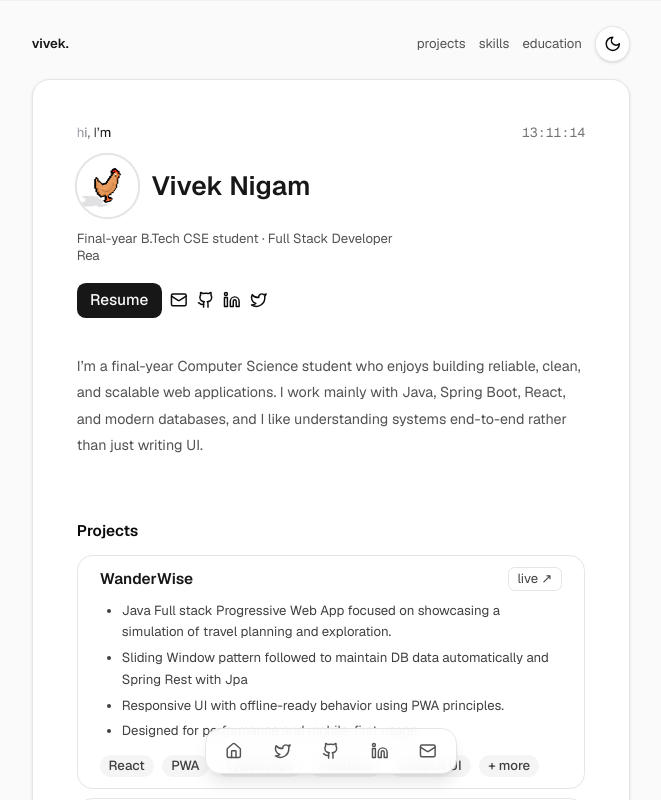
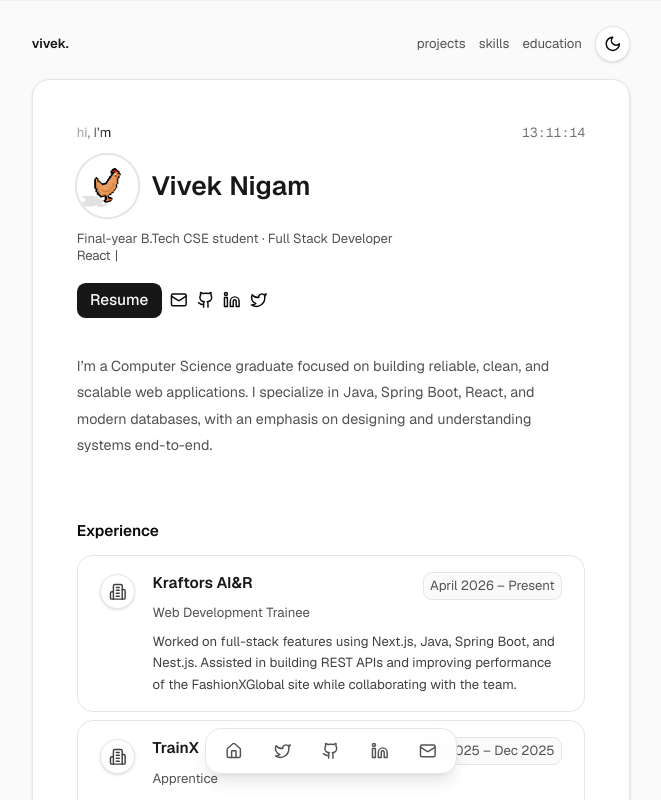
Before and after one commit to vivekgotstack/Portfolio, a Next.js app: page / in a window 1280 px wide. Shown: the top 800 px of the page, without its empty margins (309-970 px from the left). Built offline with nearby package versions, Linux system fonts and the light colour scheme.

Commit message:
Revise profile description and add experience section
Updated personal description and added work experience.

```diff
--- a/app/page.tsx
+++ b/app/page.tsx
@@ -7,6 +7,7 @@ import { TimeCounter } from "@/components/time-counter";
 
 import { ProjectListItem } from "@/components/project-list-item";
 import { AchievementItem } from "@/components/achievement-item";
+import { WorkItem } from "@/components/work-item";
 import { Dock } from "@/components/dock";
 import { SkillsDraggable } from "@/components/skills-draggable";
 import { ThemeToggle } from "@/components/theme-toggle";
@@ -116,12 +117,30 @@ export default function Page() {
 
             <FadeInText>
               <section className="p-4 text-[13px] leading-6 text-neutral-600 dark:text-neutral-300">
-                I’m a final-year Computer Science student who enjoys building
-                reliable, clean, and scalable web applications. I work mainly
-                with Java, Spring Boot, React, and modern databases, and I like
-                understanding systems end-to-end rather than just writing UI.
+                I’m a Computer Science graduate focused on building reliable, clean, and scalable web applications. I specialize in Java, Spring Boot, React, and modern databases, with an emphasis on designing and understanding systems end-to-end.
               </section>
             </FadeInText>
+
+            <SlideUp>
+              <section id="experience" className="mt-6 p-4">
+                <h3 className="text-sm font-semibold mb-3">Experience</h3>
+
+                <div className="space-y-2">
+                  <WorkItem
+                    company="Kraftors AI&R"
+                    role="Web Development Trainee"
+                    period="April 2026 – Present"
+                    summary="Worked on full-stack features using Next.js, Java, Spring Boot, and Nest.js. Assisted in building REST APIs and improving performance of the FashionXGlobal site while collaborating with the team."
+                  />
+                  <WorkItem
+                    company="TrainX"
+                    role="Apprentice"
+                    period="Sept 2025 – Dec 2025"
+                    summary="Structured, on-site apprentice-style training program for final-year students, covering Java, Data Structures, and Database Management. Delivered hands-on sessions and real-world projects to enhance practical skills and industry readiness."
+                  />
+                </div>
+              </section>
+            </SlideUp>
 
             <SlideUp>
               <section id="projects" className="mt-6 p-4">
```
